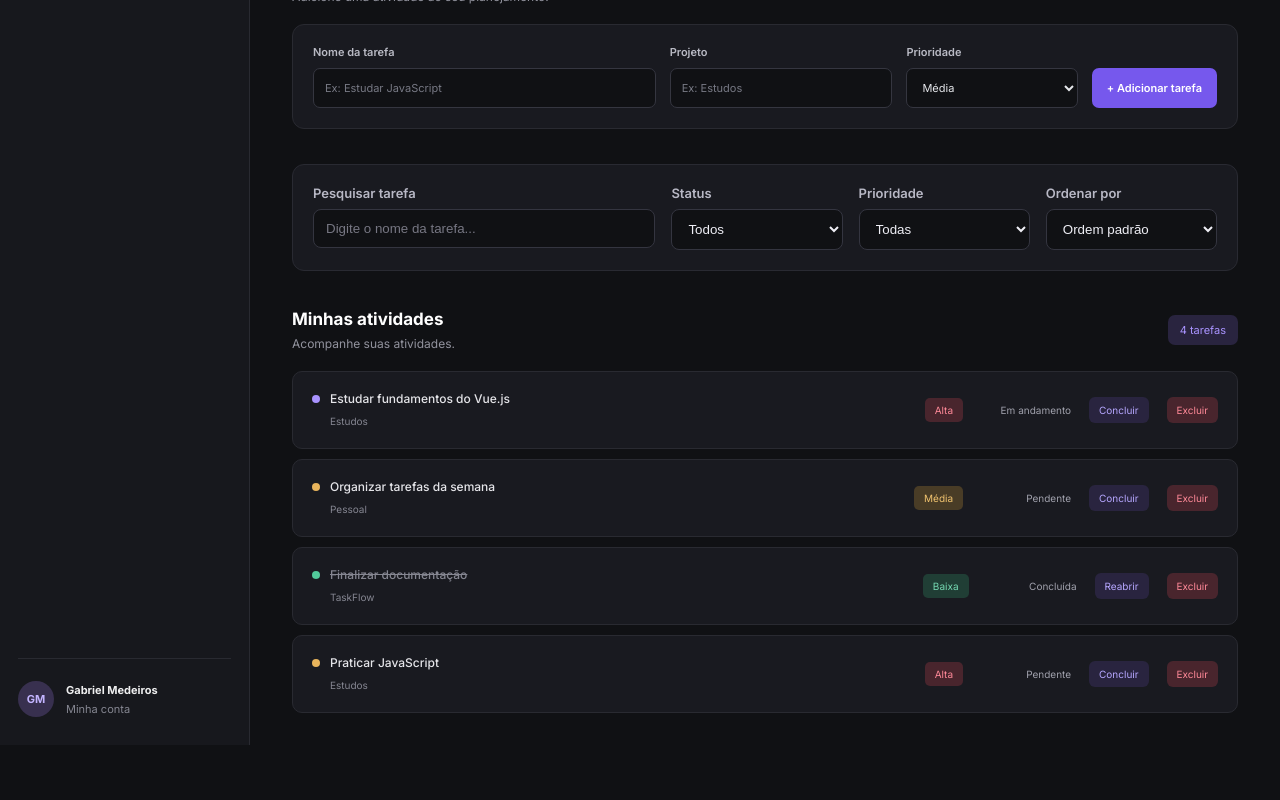
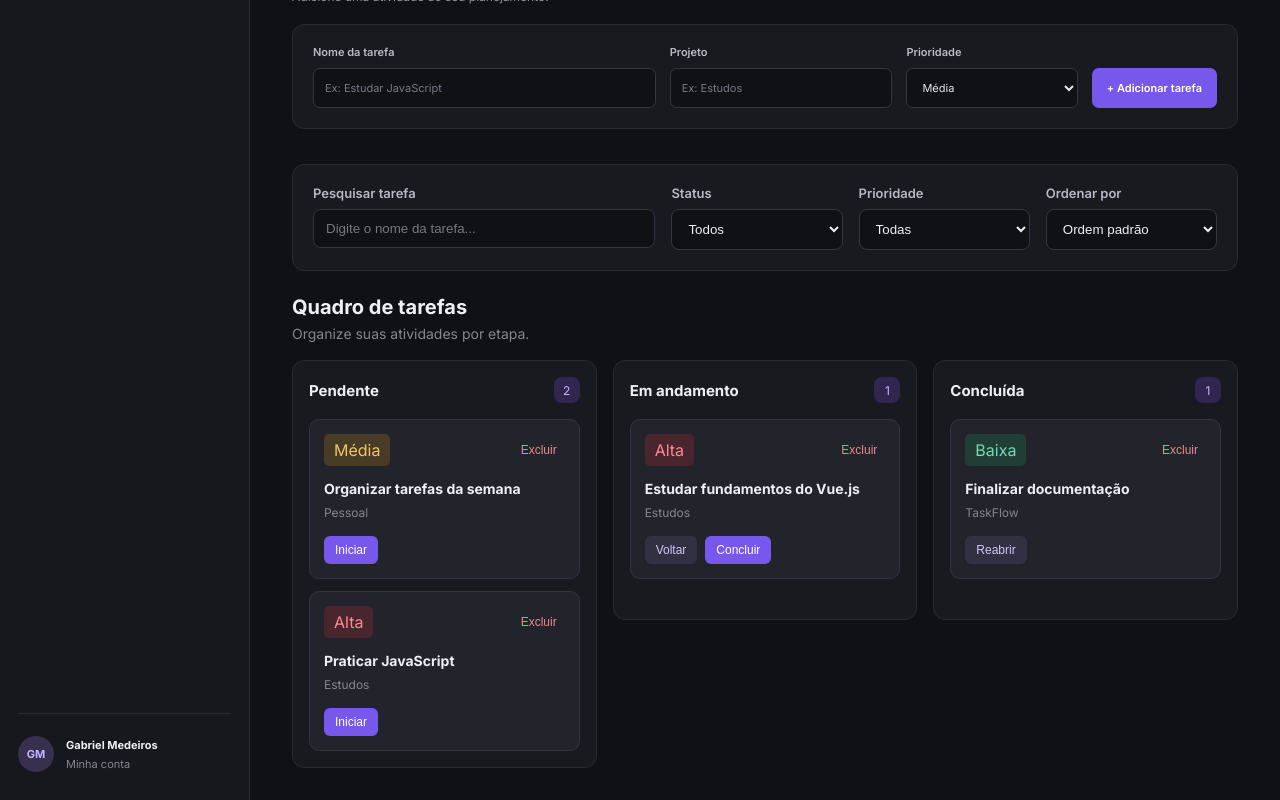
Before and after one commit to Gabrielmedeiros1999/taskflow, a Vue app: page / in a window 1280 px wide. Shown: the part 439-1239 px from the top of the page. Before the commit the page ends 1184 px from the top, so only its background shows below. Built offline with nearby package versions, Linux system fonts and the light colour scheme.

Commit message:
add: Quadro Kanban com movimentação de tarefas

```diff
--- a/src/App.vue
+++ b/src/App.vue
@@ -7,6 +7,18 @@ import Header from './components/Header.vue';
 import StatCard from './components/StatCard.vue';
 import TaskList from './components/TaskList.vue';
 import TaskFilters from './components/TaskFilters.vue';
+import KanbanBoard from './components/KanbanBoard.vue';
+
+
+function alterarStatus(id, novoStatus) {
+  const tarefa = tarefas.value.find(
+    tarefa => tarefa.id === id
+  );
+
+  if (tarefa) {
+    tarefa.status = novoStatus;
+  }
+}
 
 // Lista reativa de tarefas
 const tarefas = ref([
@@ -50,6 +62,7 @@ const busca = ref('');
 const filtroStatus = ref('Todos');
 const filtroPrioridade = ref('Todas');
 const ordenacao = ref('padrao');
+
 
 // Cadastrar tarefa
 function adicionarTarefa() {
@@ -286,10 +299,10 @@ const estatisticas = computed(() => {
       />
 
       <!-- Lista de tarefas -->
-      <TaskList
+    <KanbanBoard
         :tarefas="tarefasFiltradas"
         @delete-task="excluirTarefa"
-        @toggle-task="alternarStatus"
+        @change-status="alterarStatus"
       />
 
     </main>
--- /dev/null
+++ b/src/components/KanbanBoard.vue
@@ -0,0 +1,160 @@
+<script setup>
+import { computed, ref  } from 'vue';
+
+const props = defineProps({
+  tarefas: {
+    type: Array,
+    required: true
+  }
+});
+
+const emit = defineEmits([
+  'change-status',
+  'delete-task'
+]);
+
+const colunas = [
+  { titulo: 'Pendente', status: 'Pendente' },
+  { titulo: 'Em andamento', status: 'Em andamento' },
+  { titulo: 'Concluída', status: 'Concluída' }
+];
+
+const tarefasPorStatus = computed(() => {
+  return {
+    Pendente: props.tarefas.filter(
+      tarefa => tarefa.status === 'Pendente'
+    ),
+
+    'Em andamento': props.tarefas.filter(
+      tarefa => tarefa.status === 'Em andamento'
+    ),
+
+    'Concluída': props.tarefas.filter(
+      tarefa => tarefa.status === 'Concluída'
+    )
+  };
+});
+
+const tarefaArrastadaId = ref(null);
+
+function iniciarArraste(id) {
+  tarefaArrastadaId.value = id;
+}
+
+function soltarTarefa(novoStatus) {
+  if (tarefaArrastadaId.value === null) {
+    return;
+  }
+
+  emit('change-status', tarefaArrastadaId.value, novoStatus);
+
+  tarefaArrastadaId.value = null;
+}
+
+function finalizarArraste() {
+  tarefaArrastadaId.value = null;
+}
+</script>
+
+<template>
+  <section class="kanban-section">
+    <div class="kanban-header">
+      <div>
+        <h2>Quadro de tarefas</h2>
+        <p>Organize suas atividades por etapa.</p>
+      </div>
+    </div>
+
+    <div class="kanban-board">
+     <div
+        v-for="coluna in colunas"
+        :key="coluna.status"
+        class="kanban-column"
+        @dragover.prevent
+        @drop="soltarTarefa(coluna.status)"
+        >
+        <div class="kanban-column-header">
+          <h3>{{ coluna.titulo }}</h3>
+
+          <span class="kanban-count">
+            {{ tarefasPorStatus[coluna.status].length }}
+          </span>
+        </div>
+
+        <div class="kanban-cards">
+          <article
+                v-for="tarefa in tarefasPorStatus[coluna.status]"
+                :key="tarefa.id"
+                class="kanban-card"
+                draggable="true"
+                @dragstart="iniciarArraste(tarefa.id)"
+                @dragend="finalizarArraste"
+                >
+            <div class="kanban-card-top">
+              <span
+                class="priority"
+                :class="tarefa.prioridade.toLowerCase()"
+              >
+                {{ tarefa.prioridade }}
+              </span>
+
+              <button
+                class="kanban-delete"
+                @click="emit('delete-task', tarefa.id)"
+              >
+                Excluir
+              </button>
+            </div>
+
+            <h4>{{ tarefa.titulo }}</h4>
+
+            <p class="kanban-project">
+              {{ tarefa.projeto }}
+            </p>
+
+            <div class="kanban-card-actions">
+              <button
+                v-if="tarefa.status === 'Em andamento'"
+                class="kanban-move-button secondary"
+                @click="emit('change-status', tarefa.id, 'Pendente')"
+              >
+                Voltar
+              </button>
+
+              <button
+                v-if="tarefa.status === 'Concluída'"
+                class="kanban-move-button secondary"
+                @click="emit('change-status', tarefa.id, 'Em andamento')"
+              >
+                Reabrir
+              </button>
+
+              <button
+                v-if="tarefa.status === 'Pendente'"
+                class="kanban-move-button"
+                @click="emit('change-status', tarefa.id, 'Em andamento')"
+              >
+                Iniciar
+              </button>
+
+              <button
+                v-if="tarefa.status === 'Em andamento'"
+                class="kanban-move-button"
+                @click="emit('change-status', tarefa.id, 'Concluída')"
+              >
+                Concluir
+              </button>
+            </div>
+          </article>
+
+          <p
+            v-if="tarefasPorStatus[coluna.status].length === 0"
+            class="kanban-empty"
+          >
+            Nenhuma tarefa nesta coluna.
+          </p>
+        </div>
+      </div>
+    </div>
+  </section>
+</template>
--- a/src/style.css
+++ b/src/style.css
@@ -479,6 +479,175 @@ body {
   border-radius: 10px;
 }
 
+/* Quadro Kanban */
+
+.kanban-section {
+  margin-top: 24px;
+}
+
+.kanban-header {
+  margin-bottom: 18px;
+}
+
+.kanban-header h2 {
+  color: #eeeeF5;
+  font-size: 20px;
+  margin-bottom: 6px;
+}
+
+.kanban-header p {
+  color: #858590;
+  font-size: 14px;
+}
+
+.kanban-board {
+  display: grid;
+  grid-template-columns: repeat(3, minmax(0, 1fr));
+  gap: 16px;
+  align-items: start;
+}
+
+.kanban-column {
+  min-width: 0;
+  padding: 16px;
+  background: #191a20;
+  border: 1px solid #292a32;
+  border-radius: 12px;
+  min-height: 260px;
+}
+
+.kanban-column-header {
+  display: flex;
+  justify-content: space-between;
+  align-items: center;
+  margin-bottom: 16px;
+}
+
+.kanban-column-header h3 {
+  color: #eeeeF5;
+  font-size: 15px;
+}
+
+.kanban-count {
+  display: flex;
+  align-items: center;
+  justify-content: center;
+  min-width: 26px;
+  height: 26px;
+  padding: 0 7px;
+  color: #c5b8ff;
+  background: #30264f;
+  border-radius: 8px;
+  font-size: 12px;
+}
+
+.kanban-cards {
+  display: flex;
+  flex-direction: column;
+  gap: 12px;
+}
+
+.kanban-card {
+  padding: 14px;
+  background: #22232b;
+  border: 1px solid #343540;
+  border-radius: 10px;
+}
+
+
+.kanban-card {
+  cursor: grab;
+}
+
+.kanban-card:active {
+  cursor: grabbing;
+}
+
+
+
+.kanban-card-top {
+  display: flex;
+  justify-content: space-between;
+  align-items: center;
+  gap: 8px;
+  margin-bottom: 12px;
+}
+
+.kanban-card h4 {
+  color: #eeeeF5;
+  font-size: 14px;
+  line-height: 1.5;
+  overflow-wrap: anywhere;
+}
+
+.kanban-project {
+  margin-top: 6px;
+  color: #858590;
+  font-size: 12px;
+}
+
+.kanban-delete {
+  padding: 5px 8px;
+  color: #e58b8b;
+  background: transparent;
+  border: none;
+  cursor: pointer;
+  font-size: 12px;
+}
+
+.kanban-delete:hover {
+  color: #ffaaaa;
+}
+
+.kanban-card-actions {
+  display: flex;
+  flex-wrap: wrap;
+  gap: 8px;
+  margin-top: 16px;
+}
+
+.kanban-move-button {
+  padding: 7px 11px;
+  color: white;
+  background: #7658ed;
+  border: none;
+  border-radius: 6px;
+  cursor: pointer;
+  font-size: 12px;
+  transition: background 0.2s;
+}
+
+.kanban-move-button:hover {
+  background: #6345d7;
+}
+
+.kanban-move-button.secondary {
+  color: #d0c7f5;
+  background: #343044;
+}
+
+.kanban-move-button.secondary:hover {
+  background: #443b5e;
+}
+
+.kanban-empty {
+  padding: 20px 8px;
+  color: #777783;
+  text-align: center;
+  font-size: 12px;
+}
+
+
+@media (max-width: 900px) {
+  .kanban-board {
+    grid-template-columns: 1fr;
+  }
+
+  .kanban-column {
+    min-height: auto;
+  }
+}
+
 
 /* Filtros de tarefas */
 
```
